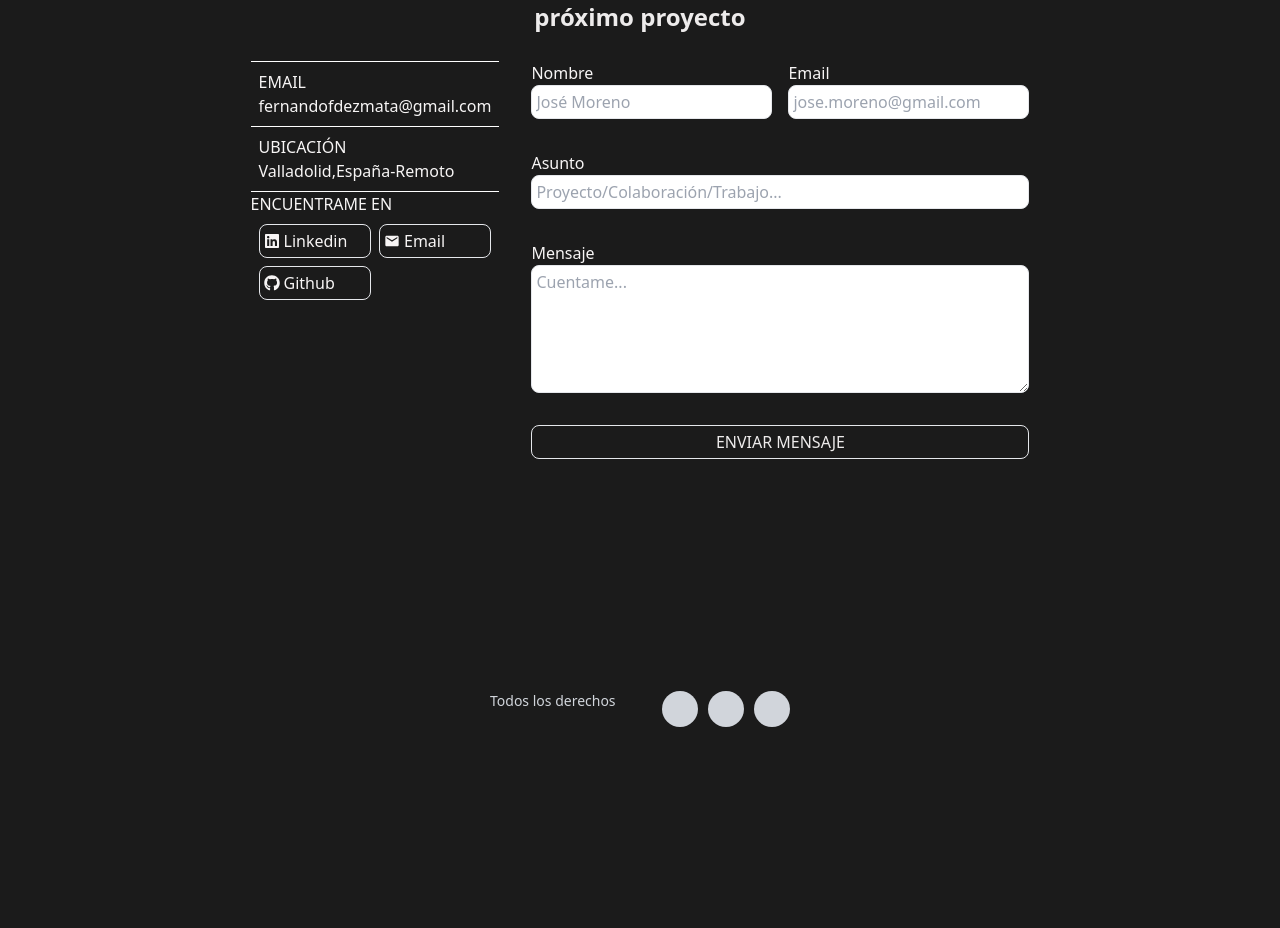
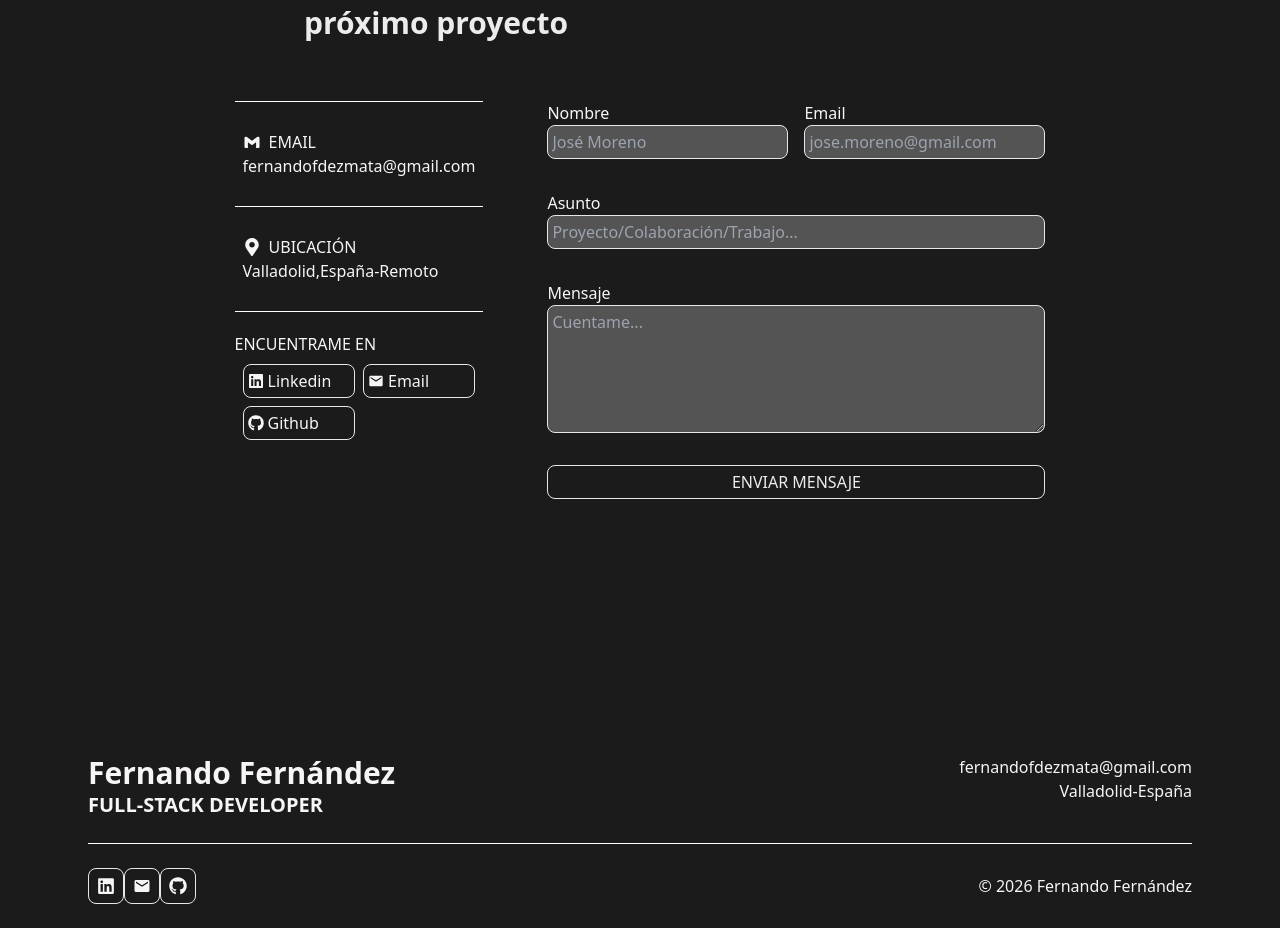
Before and after one commit to FernandoFdezMata/portfolio, a React (Vite) app: page / in a window 1280 px wide. Shown: the part 2023-2951 px from the top of the page. Before the commit the page ends 2750 px from the top, so only its background shows below. Built offline with nearby package versions, Linux system fonts and the light colour scheme.

Commit message:
Fin de contacto con cuestionario y botones funcionando y footer

```diff
--- a/src/components/layout/Footer.jsx
+++ b/src/components/layout/Footer.jsx
@@ -1,19 +1,57 @@
-export default function Footer(){
-    return(
-        <div className="flex flex-col justify-center items-center">
-            <div className="grid grid-cols-2 text-gray-300 gap-11 text-sm">
-                <div>
-                    <p>Todos los derechos</p>
-                </div>
-                <div className="grid grid-cols-3 gap-2.5">
-                    <div className="bg-gray-300 rounded-3xl h-9 w-9"></div>
-                    <div className="bg-gray-300 rounded-3xl h-9 w-9"></div>
-                    <div className="bg-gray-300 rounded-3xl h-9 w-9"></div>
+import { FaGithub, FaLinkedin, FaMapMarkerAlt } from "react-icons/fa";
+import { MdEmail } from "react-icons/md";
 
 
+export default function Footer() {
+    return (
+        <div className="flex flex-col w-full max-w-6xl mx-auto gap-6 px-6 py-6">
+            {/*Nombre */}
+            <div className="flex flex-row items-start justify-between text-panel-text1">
+                <div className="flex flex-col">
+                    <div className="text-3xl font-extrabold text-panel-text1">Fernando Fernández</div>
+                    <div className="text-xl font-extrabold text-panel-text1">FULL-STACK DEVELOPER</div>
+                </div>
+                <div className="flex flex-col justify-end items-end">
+                    <div>fernandofdezmata@gmail.com</div>
+                    <div>Valladolid-España</div>
+                </div>
+            </div>
+            {/*Separador */}
+            <div className="w-full h-px bg-white shrink-0" />
+            {/*Redes */}
+            <div className="flex flex-row justify-between text-panel-text1">
+                <div className="flex flex-row ">
+                    <SocialBox
+                        icon={<FaLinkedin size={18} />}
+                        href="https://linkedin.com/in/tu-perfil"
+                    />
+                    <SocialBox
+                        icon={<MdEmail size={18} />}
+                        href="mailto:fernandofdezmata@gmail.com"
+                    />
+                    <SocialBox
+                        icon={<FaGithub size={18} />}
+                        href="https://github.com/FernandoFdezMata"
+                    />
+                </div>
+                <div className="flex flex-row justify-between items-center">
+                    © 2026 Fernando Fernández
                 </div>
             </div>
         </div>
 
     );
 }
+
+function SocialBox({ icon, href }) {
+    return (
+        <a
+            href={href}
+            target="_blank"
+            rel="noopener noreferrer"
+            className="border text-panel-text1 items-center justify-center gap-1 p-1  h-9 w-9 rounded-lg flex flex-row"
+        >
+            <div>{icon}</div>
+        </a>
+    );
+}
--- a/src/components/layout/Form.jsx
+++ b/src/components/layout/Form.jsx
@@ -1,29 +1,87 @@
+import { useState } from "react";
+
+
 export default function Form() {
+    const [formData, setFormData] = useState({
+        nombre: "",
+        email: "",
+        asunto: "",
+        mensaje: ""
+    });
+
+    const handleChange = (e) => {
+        setFormData({ ...formData, [e.target.name]: e.target.value });
+    };
+
+    const [status, setStatus] = useState("idle"); // idle | loading | success | error
+
+    const handleSubmit = async (e) => {
+        e.preventDefault();
+        setStatus("loading");
+
+        const response = await fetch("https://formspree.io/f/mvzwbygy", {
+            method: "POST",
+            headers: { "Content-Type": "application/json" },
+            body: JSON.stringify(formData)
+        });
+
+        if (response.ok) {
+            setStatus("success");
+        } else {
+            setStatus("error");
+        }
+    };
+
     return (
-        <div className="contact-form flex flex-col gap-8">
+        <form onSubmit={handleSubmit} className="flex flex-col gap-8">
             <div className="form-row flex flex-row gap-4">
                 <div className="field-group flex flex-col">
                     <label className="field-label text-panel-text1">Nombre</label>
-                    <input type="text" placeholder="José Moreno" className="text-panel-text2 border rounded-lg p-1 "/>
+                    <input
+                        type="text"
+                        name="nombre"
+                        placeholder="José Moreno"
+                        value={formData.nombre}
+                        onChange={handleChange}
+                        className="text-panel-text2 border rounded-lg p-1 bg-panel-bg" />
                 </div>
                 <div className="field-group  flex flex-col">
                     <label className="field-label  text-panel-text1">Email</label>
-                    <input type="email" placeholder="jose.moreno@gmail.com" className="text-panel-text2 border rounded-lg p-1 " />
+                    <input
+                        type="email"
+                        name="email"
+                        placeholder="jose.moreno@gmail.com"
+                        value={formData.email}
+                        onChange={handleChange}
+                        className="text-panel-text2 border rounded-lg p-1 bg-panel-bg " />
                 </div>
             </div>
 
             <div className="field-group flex flex-col">
                 <label className="field-label text-panel-text1">Asunto</label>
-                <input type="text" placeholder="Proyecto/Colaboración/Trabajo..." className="text-panel-text2 border rounded-lg p-1 "  />
+                <input
+                    type="text"
+                    name="asunto"
+                    placeholder="Proyecto/Colaboración/Trabajo..."
+                    value={formData.asunto}
+                    onChange={handleChange}
+                    className="text-panel-text2 border rounded-lg p-1 bg-panel-bg" />
             </div>
 
             <div className="field-group flex flex-col">
                 <label className="field-label text-panel-text1">Mensaje</label>
-                <textarea placeholder="Cuentame..." className="text-panel-text2 border rounded-lg p-1 min-h-32" />
+                <textarea
+                    name="mensaje"
+                    value={formData.mensaje}
+                    onChange={handleChange}
+                    placeholder="Cuentame..."
+                    className="text-panel-text2 border rounded-lg p-1 min-h-32 bg-panel-bg" />
             </div>
 
-            <button className="text-panel-text2 border rounded-lg p-1 " >ENVIAR MENSAJE</button>
+            <button className="text-panel-text2 border rounded-lg p-1" type="submit" disabled={status === "loading"}>
+                {status === "loading" ? "Enviando..." : "ENVIAR MENSAJE"}
+            </button>
 
-        </div>
+        </form>
     );
 }
--- a/src/sections/Contact.jsx
+++ b/src/sections/Contact.jsx
@@ -1,27 +1,35 @@
 import Form from "../components/layout/Form";
-import { FaGithub, FaLinkedin } from "react-icons/fa";
+import { FaGithub, FaLinkedin, FaMapMarkerAlt } from "react-icons/fa";
 import { MdEmail } from "react-icons/md";
+import { BiLogoGmail } from "react-icons/bi";
+
 
 export default function Contact() {
     return (
-        <div className="flex flex-col items-center gap-5 text-panel-text1">
-            <div>
-                <h1 className="text-2xl font-extrabold">Hablemos de tu</h1>
-                <h2 className="text-2xl font-bold text-panel-text2">próximo proyecto</h2>
+        <div className="flex flex-col items-center gap-5 text-panel-text1 w-full ">
+            <div className="w-full max-w-2xl">
+                <h1 className="text-3xl font-bold">Hablemos de tu</h1>
+                <h2 className="text-3xl font-bold mb-8 text-panel-text2">próximo proyecto</h2>
             </div>
-            <div className=" flex flex-row justify-center items-start gap-8 p-2">
+            <div className=" flex flex-row justify-center items-start gap-16 p-2">
                 {/*Columna Izquierda */}
-                <div className="flex flex-col">
+                <div className="flex flex-col gap-5 w-full max-w-4xl">
                     <Sep />
                     {/*Email */}
                     <div className="p-2">
-                        <div>EMAIL</div>
+                        <div className="flex flex-row gap-2 items-center">
+                            <icon >{<BiLogoGmail size={18} />}</icon>
+                            <div>EMAIL</div>
+                        </div>
                         <div>fernandofdezmata@gmail.com</div>
                     </div>
                     <Sep />
                     {/*Ubicación */}
                     <div className="p-2">
-                        <div>UBICACIÓN</div>
+                        <div className="flex flex-row gap-2 items-center">
+                            <icon>{<FaMapMarkerAlt size={18} />}</icon>
+                            <div>UBICACIÓN</div>
+                        </div>
                         <div>Valladolid,España-Remoto</div>
                     </div>
                     <Sep />
@@ -32,14 +40,17 @@ export default function Contact() {
                             <SocialBox
                                 icon={<FaLinkedin />}
                                 label="Linkedin"
+                                href="https://linkedin.com/in/tu-perfil"
                             />
                             <SocialBox
                                 icon={<MdEmail />}
                                 label="Email"
+                                href="mailto:fernandofdezmata@gmail.com"
                             />
                             <SocialBox
                                 icon={<FaGithub />}
                                 label="Github"
+                                href="https://github.com/FernandoFdezMata"
                             />
                         </div>
                     </div>
@@ -58,13 +69,16 @@ function Sep() {
     return <div className="w-full h-px bg-white shrink-0" />;
 }
 
-function SocialBox({ icon, label }) {
-    return <div className="border items-center gap-1 p-1 rounded-lg flex flex-row">
-        <div>
-            {icon}
-        </div>
-        <div>
-            {label}
-        </div>
-    </div>
+function SocialBox({ icon, label, href }) {
+    return (
+        <a
+            href={href}
+            target="_blank"
+            rel="noopener noreferrer"
+            className="border items-center gap-1 p-1 rounded-lg flex flex-row"
+        >
+            <div>{icon}</div>
+            <div>{label}</div>
+        </a>
+    );
 }
```
